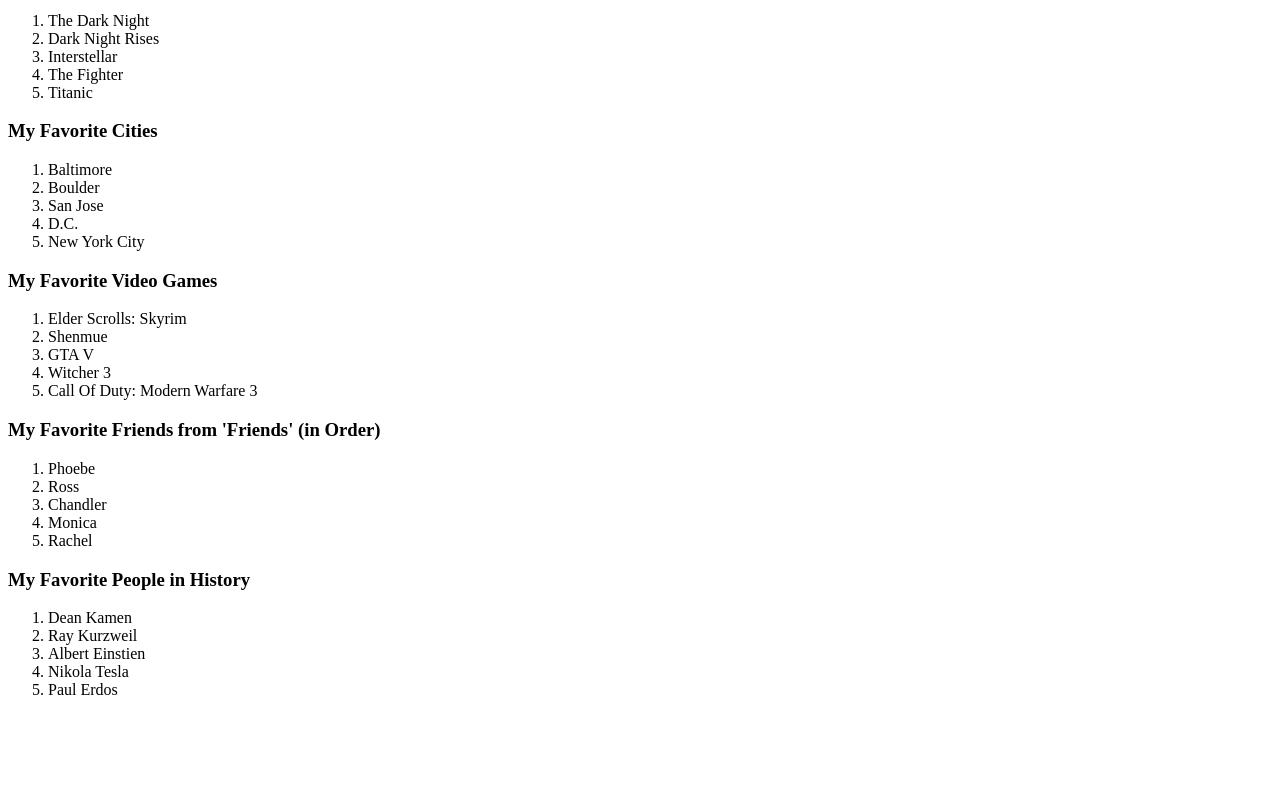
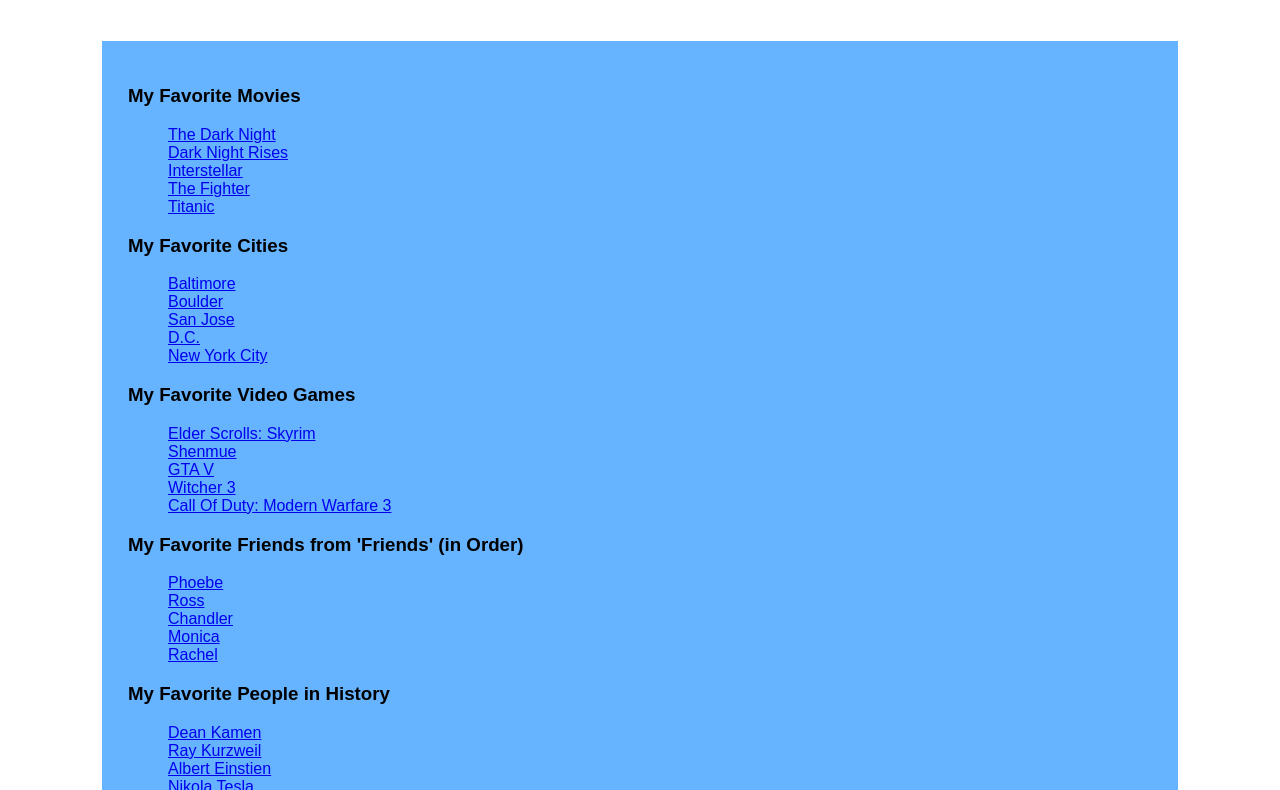
Before and after one commit to jonathandrew/top-6, a plain HTML site: page index.html in a window 1280 px wide. Shown: the part 109-899 px from the top of the page. Before the commit the page ends 824 px from the top, so only its background shows below. Drawn offline with Linux system fonts and the light colour scheme.

Commit message:
added A tags and basic styling

```diff
--- a/index.html
+++ b/index.html
@@ -4,6 +4,7 @@
     <meta charset="UTF-8" />
     <meta name="viewport" content="width=device-width, initial-scale=1.0" />
     <meta http-equiv="X-UA-Compatible" content="ie=edge" />
+    <link rel="stylesheet" href="main.css" />
     <title>Document</title>
   </head>
   <body>
@@ -12,45 +13,54 @@
     </header>
     <main>
       <h3>My Favorite Movies</h3>
-      <ol>
-        <li>The Dark Night</li>
-        <li>Dark Night Rises</li>
-        <li>Interstellar</li>
-        <li>The Fighter</li>
-        <li>Titanic</li>
-      </ol>
+      <ul>
+        <li>
+          <a href="./assets/dark-knight-rises.jpeg">The Dark Night</a>
+        </li>
+        <li>
+          <a
+            href="https://encrypted-tbn0.gstatic.com/images?q=tbn:ANd9GcR3cisAPU1XD_nsqS_N0_j2r1eAxS2A7qgRbV3v7gLUpV0J-E6D"
+            >Dark Night Rises</a
+          >
+        </li>
+        <li>
+          <a href="assets/Interstellar_film_poster.jpg">Interstellar</a>
+        </li>
+        <li><a href="assets/">The Fighter</a></li>
+        <li><a href="assets/">Titanic</a></li>
+      </ul>
       <h3>My Favorite Cities</h3>
-      <ol>
-        <li>Baltimore</li>
-        <li>Boulder</li>
-        <li>San Jose</li>
-        <li>D.C.</li>
-        <li>New York City</li>
-      </ol>
+      <ul>
+        <li><a href="assets/">Baltimore</a></li>
+        <li><a href="assets/">Boulder</a></li>
+        <li><a href="assets/">San Jose</a></li>
+        <li><a href="assets/">D.C.</a></li>
+        <li><a href="assets/">New York City</a></li>
+      </ul>
       <h3>My Favorite Video Games</h3>
-      <ol>
-        <li>Elder Scrolls: Skyrim</li>
-        <li>Shenmue</li>
-        <li>GTA V</li>
-        <li>Witcher 3</li>
-        <li>Call Of Duty: Modern Warfare 3</li>
-      </ol>
+      <ul>
+        <li><a href="assets/">Elder Scrolls: Skyrim</a></li>
+        <li><a href="assets/">Shenmue</a></li>
+        <li><a href="assets/">GTA V</a></li>
+        <li><a href="assets/">Witcher 3</a></li>
+        <li><a href="assets/">Call Of Duty: Modern Warfare 3</a></li>
+      </ul>
       <h3>My Favorite Friends from 'Friends' (in Order)</h3>
-      <ol>
-        <li>Phoebe</li>
-        <li>Ross</li>
-        <li>Chandler</li>
-        <li>Monica</li>
-        <li>Rachel</li>
-      </ol>
+      <ul>
+        <li><a href="assets/">Phoebe</a></li>
+        <li><a href="assets/">Ross</a></li>
+        <li><a href="assets/">Chandler</a></li>
+        <li><a href="assets/">Monica</a></li>
+        <li><a href="assets/">Rachel</a></li>
+      </ul>
       <h3>My Favorite People in History</h3>
-      <ol>
-        <li>Dean Kamen</li>
-        <li>Ray Kurzweil</li>
-        <li>Albert Einstien</li>
-        <li>Nikola Tesla</li>
-        <li>Paul Erdos</li>
-      </ol>
+      <ul>
+        <li><a href="assets/">Dean Kamen</a></li>
+        <li><a href="assets/">Ray Kurzweil</a></li>
+        <li><a href="assets/">Albert Einstien</a></li>
+        <li><a href="assets/">Nikola Tesla</a></li>
+        <li><a href="assets/">Paul Erdos</a></li>
+      </ul>
     </main>
   </body>
 </html>
--- /dev/null
+++ b/main.scss
@@ -0,0 +1,32 @@
+$primary-color: #66b3ff;
+
+body {
+  background-color: #fff;
+  margin: 0;
+  padding: 0;
+  font-family: Arial, Helvetica, sans-serif;
+}
+
+li {
+  list-style-type: none;
+}
+
+header {
+  text-align: center;
+  background-color: #fff;
+  top: 0;
+  height: 150px;
+
+  h1 {
+    line-height: 150px;
+    margin-top: 0;
+    vertical-align: 50px;
+  }
+}
+
+main {
+  width: 80%;
+  margin: 0 auto;
+  padding: 2%;
+  background-color: $primary-color;
+}
```
Also changed, not shown: assets/Interstellar_film_poster.jpg (added), assets/dark-knight-rises.jpeg (added), main.css (added), 1 other file.
